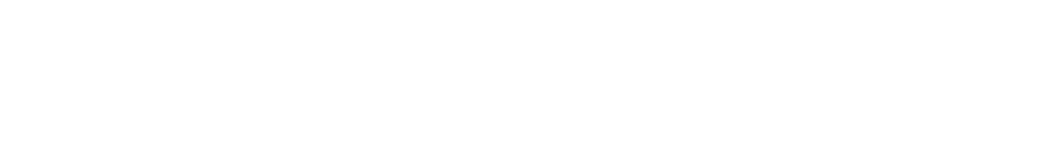
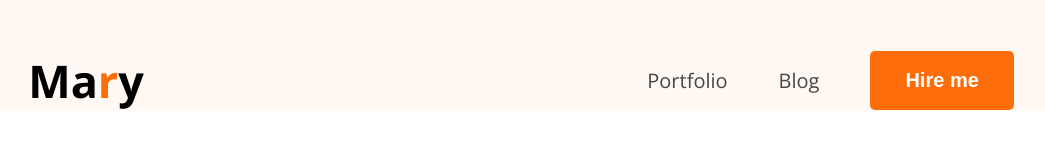
Before and after one commit to mohtasimlabibdev-afk/portfolio-repository, a plain HTML site: page index.html in a window 1280 px wide. Shown: the whole page, without its empty margins (119-1164 px from the left). Drawn offline with nearby package versions, Linux system fonts and the light colour scheme.

Commit message:
second commit

```diff
--- /dev/null
+++ b/css/style.css
@@ -0,0 +1,65 @@
+*{
+    margin: 0;
+    padding: 0;
+    box-sizing: border-box;
+}
+.font-open-sans {
+  font-family: "Open Sans", sans-serif;
+  font-optical-sizing: auto;
+}
+
+/* ========= Common CSS Start ========= */
+
+a{
+    text-decoration: none;
+}
+.btn{
+    background-color: #FD6E0A;
+    border: none;
+    padding: 18px 35px;
+    border-radius: 5px;
+    font-weight: bold;
+    color: white;
+    font-size: 20px;
+}
+/* ========= Common CSS End ========= */
+.logo h2{
+    font-size: 45px;
+    font-weight: bold;
+}
+
+.color-orange{
+    color: #FD6E0A;
+}
+
+header{
+    background-color: #FFF8F3;
+    padding-top: 50px;
+}
+
+/* ==== Nav-bar Start ==== */
+
+nav{
+    width: 77%;
+    max-width: 1140px;
+
+    margin: 0 auto;
+    display: flex;
+    justify-content: space-between;
+    align-items: center;
+}
+
+nav .menu{
+    display: flex;
+    list-style: none;
+    gap: 51px;
+    align-items: center;
+}
+
+nav .menu a{
+    font-size: 20px;
+    color: #474747;
+}
+
+
+/* ==== Nav-bar End ==== */
--- a/index.html
+++ b/index.html
@@ -4,8 +4,25 @@
     <meta charset="UTF-8">
     <meta name="viewport" content="width=device-width, initial-scale=1.0">
     <title>Portfolio-Website</title>
+    <link rel="stylesheet" href="css/style.css">
+    <link rel="preconnect" href="https://fonts.googleapis.com">
+<link rel="preconnect" href="https://fonts.gstatic.com" crossorigin>
+<link href="https://fonts.googleapis.com/css2?family=Open+Sans:ital,wght@0,300..800;1,300..800&display=swap" rel="stylesheet">
+
 </head>
-<body>
+<body class="font-open-sans">
+    <header>
+        <!-- Nav-bar Start -->
+        <nav>
+            <div class="logo"><h2>Ma<span class="color-orange">r</span>y</h2></div>
+            <ul class="menu">
+                <li><a href="">Portfolio</a></li>
+                <li><a href="">Blog</a></li>
+                <li><button class="btn">Hire me</button></li>
+            </ul>
+        </nav>
+        <!-- Nav-bar Start -->
+    </header>
 
 </body>
 </html>
```
